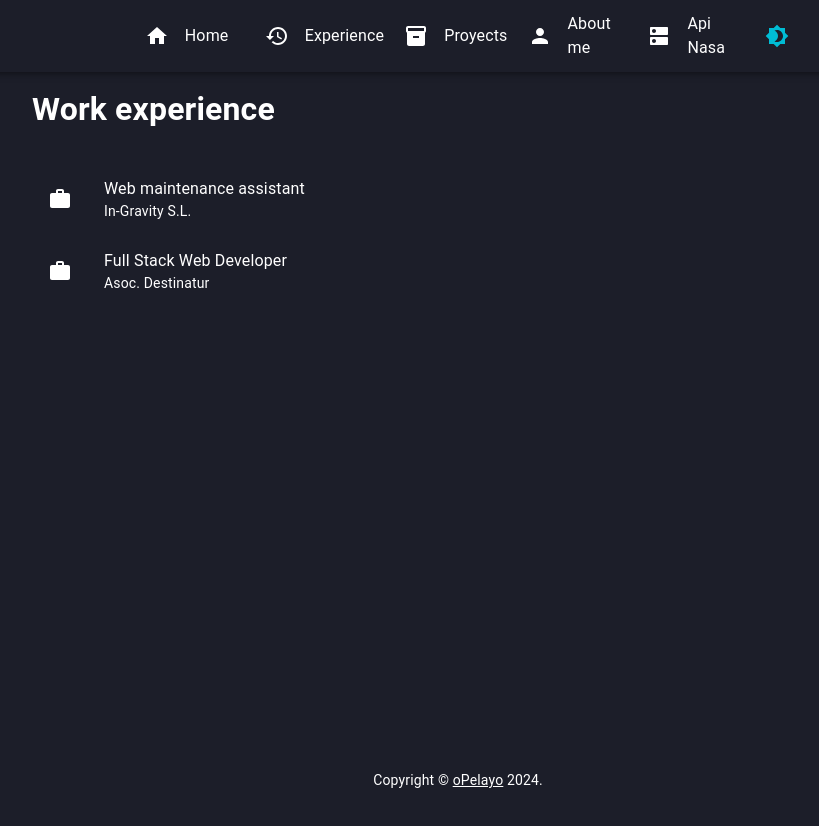
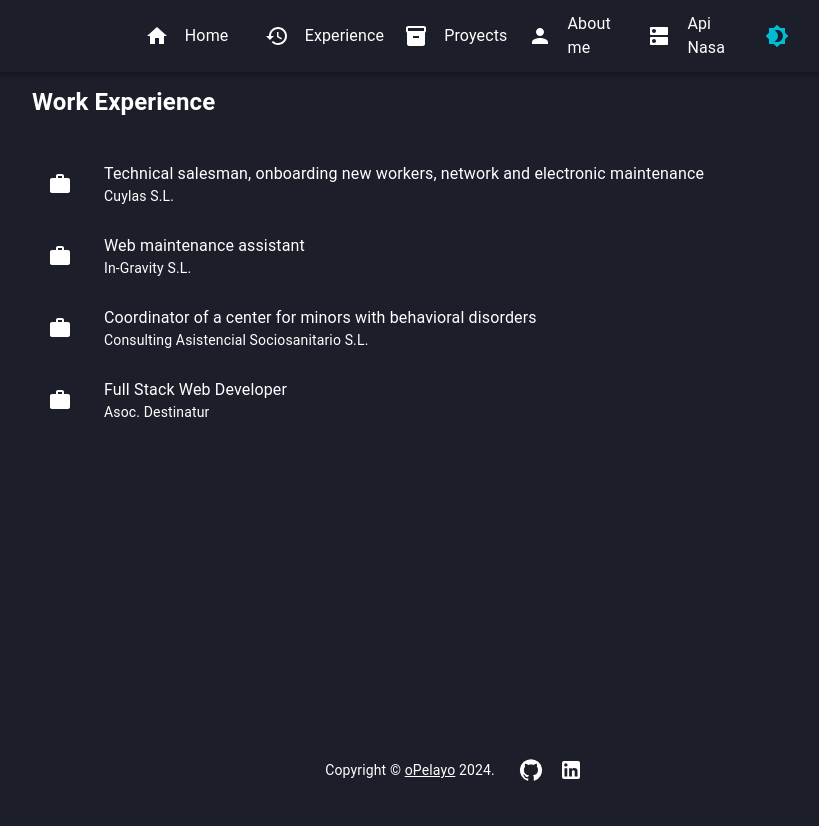
Before and after one commit to oPelayo/portfolio, a React (Create React App) app: page /experience in a window 1280 px wide. Shown: the top 826 px of the page, without its empty margins (182-1001 px from the left). Built offline with nearby package versions, Linux system fonts and the light colour scheme.

Commit message:
Addes footer Icons fot github & linkedin Add Proyects Page & routing

```diff
--- a/src/components/Copyright/Copyright.js
+++ b/src/components/Copyright/Copyright.js
@@ -1,29 +1,67 @@
+import React from 'react';
 import Typography from '@mui/material/Typography';
 import Link from '@mui/material/Link';
+import IconButton from '@mui/material/IconButton';
+import GitHubIcon from '@mui/icons-material/GitHub';
+import LinkedInIcon from '@mui/icons-material/LinkedIn';
+import Box from '@mui/material/Box';
 
 function Copyright() {
   return (
-    <Typography
-      variant="body2"
-      color="text.secondary"
-      align="center"
+    <Box
+      component="footer"
       sx={{
         color: 'white',
         position: 'fixed',
-        left:'0px',
+        left: '0px',
         bottom: 0,
         width: '100%',
         backgroundColor: '#1c1e29',
-        padding: '10px'
+        padding: '10px',
+        display: 'flex',
+        justifyContent: 'center',
+        alignItems: 'center',
+        gap: 2,
       }}
     >
-      {'Copyright © '}
-      <Link color="inherit" href="https://www.linkedin.com/in/opelayo">
-        oPelayo
-      </Link>{' '}
-      {new Date().getFullYear()}
-      {'.'}
-    </Typography>
+      {/* Texto de Copyright */}
+      <Typography
+        variant="body2"
+        color="text.secondary"
+        component="div"
+        sx={{ color: 'white' }}
+      >
+        {'Copyright © '}
+        <Link color="inherit" href="mailto:opelayodev@gmail.com">
+          oPelayo
+        </Link>{' '}
+        {new Date().getFullYear()}
+        {'.'}
+      </Typography>
+
+      {/* Iconos de redes sociales a la derecha */}
+      <Box>
+        <IconButton
+          component={Link}
+          href="https://github.com/tu-github-username"
+          target="_blank"
+          rel="noopener noreferrer"
+          sx={{ color: 'white' }}
+        >
+          <GitHubIcon />
+        </IconButton>
+
+        <IconButton
+          component={Link}
+          href="https://www.linkedin.com/in/opelayo"
+          target="_blank"
+          rel="noopener noreferrer"
+          sx={{ color: 'white' }}
+        >
+          <LinkedInIcon />
+        </IconButton>
+      </Box>
+    </Box>
   );
 }
 
--- a/src/components/Navbar/Navbar.js
+++ b/src/components/Navbar/Navbar.js
@@ -40,7 +40,7 @@ const Navbar = ({ toggleTheme, isDarkMode }) => {
               padding: "0 10px",
               borderBottom:
                 item.route === activeLink ? "2px solid #00bcd4" : "none",
-              color: item.route === activeLink ? "#00bcd4" : "#1c1e29",
+              color: item.route === activeLink ? "#00bcd4" : (isDarkMode ? "#f5f5f5" : "#1c1e29"),
               transition: "color 0.3s ease-in-out",
               "&:hover": {
                 color: "#00bcd4",
@@ -53,7 +53,7 @@ const Navbar = ({ toggleTheme, isDarkMode }) => {
         ))}
          <ListItem onClick={toggleTheme} sx={{
             padding: "0 10px",
-            color:'#1c1e29',
+            color: isDarkMode ? "#f5f5f5" : "#1c1e29",
             transition: "color 0.3s ease-in-out",
                 "&:hover": {
                 color: "#00bcd4",
@@ -64,7 +64,7 @@ const Navbar = ({ toggleTheme, isDarkMode }) => {
           <ListItemIcon sx={{ color:'00bcd4' }}>
             {isDarkMode ? <Brightness7Icon /> : <Brightness4Icon />}
           </ListItemIcon>
-          <ListItemText primary="Toggle Theme" sx={{ color: '#1c1e29', transition: "color 0.3s ease-in-out",
+          <ListItemText primary="Toggle Theme" sx={{ color: isDarkMode ? "#f5f5f5" : "#1c1e29", transition: "color 0.3s ease-in-out",
               "&:hover": {
                 color: "#00bcd4",
               },
@@ -104,6 +104,7 @@ const Navbar = ({ toggleTheme, isDarkMode }) => {
           {/* Mobile menu button */}
           <Box sx={{ display: "flex", alignItems: "center" }}>
             <IconButton
+              aria-label="Open navigation menu"
               color="inherit"
               edge="start"
               onClick={handleDrawerToggle}
@@ -146,8 +147,10 @@ const Navbar = ({ toggleTheme, isDarkMode }) => {
                     },
                   }}
                 >
-                  <ListItemIcon sx={{ color: scrolling && isDarkMode ? "#f5f5f5" : "#fff" }}>
-                    {item.icon}
+                  <ListItemIcon aria-label="Open navigation menu"
+                    sx={{ color: scrolling && isDarkMode ? "#f5f5f5" : "#fff" }}
+                  >
+                        {item.icon}
                   </ListItemIcon>
                   <ListItemText primary={item.label} />
                 </ListItem>
--- a/src/pages/Experience.js
+++ b/src/pages/Experience.js
@@ -1,15 +1,29 @@
-import React from 'react';
-import { List, ListItem, ListItemIcon, ListItemText } from '@mui/material';
-import WorkIcon from '@mui/icons-material/Work';
-import { useTheme } from '@mui/material/styles';
+import React from "react";
+import { List, ListItem, ListItemIcon, ListItemText } from "@mui/material";
+import WorkIcon from "@mui/icons-material/Work";
+import { useTheme } from "@mui/material/styles";
 
 function Experience() {
   const theme = useTheme();
 
   return (
     <div>
-        <h1>Work experience</h1>
-        <List>
+      <h2 style={{ color: theme.palette.text.primary }}>Work Experience</h2>
+      <List sx={{ backgroundColor: theme.palette.background.default }}>
+        <ListItem>
+          <ListItemIcon sx={{ color: theme.palette.icon.color }}>
+            <WorkIcon />
+          </ListItemIcon>
+          <ListItemText
+            primary="Technical salesman, onboarding new workers, network and electronic maintenance"
+            secondary="Cuylas S.L."
+            sx={{
+              "& .MuiListItem-root": {
+                padding: "8px",
+              },
+            }}
+          />
+        </ListItem>
         <ListItem>
           <ListItemIcon sx={{ color: theme.palette.icon.color }}>
             <WorkIcon />
@@ -17,20 +31,39 @@ function Experience() {
           <ListItemText
             primary="Web maintenance assistant"
             secondary="In-Gravity S.L."
-                sx={{'& .MuiListItem-root': {
-                        padding: '8px'
+            sx={{
+              "& .MuiListItem-root": {
+                padding: "8px",
               },
-                    }} />
+            }}
+          />
         </ListItem>
         <ListItem>
           <ListItemIcon sx={{ color: theme.palette.icon.color }}>
             <WorkIcon />
           </ListItemIcon>
-            <ListItemText primary="Full Stack Web Developer" secondary="Asoc. Destinatur" />
+          <ListItemText
+            primary="Coordinator of a center for minors with behavioral disorders"
+            secondary="Consulting Asistencial Sociosanitario S.L."
+            sx={{
+              "& .MuiListItem-root": {
+                padding: "8px",
+              },
+            }}
+          />
+        </ListItem>
+        <ListItem>
+          <ListItemIcon sx={{ color: theme.palette.icon.color }}>
+            <WorkIcon />
+          </ListItemIcon>
+          <ListItemText
+            primary="Full Stack Web Developer"
+            secondary="Asoc. Destinatur"
+          />
         </ListItem>
       </List>
     </div>
-    )
+  );
 }
 
 export default Experience;
--- /dev/null
+++ b/src/pages/Proyects.js
@@ -0,0 +1,12 @@
+import React from "react";
+
+const Proyects = () => {
+  return (
+    <div>
+      <h1>My Proyects</h1>
+
+    </div>
+  );
+}
+
+export default Proyects;
--- a/src/routingContainer.js
+++ b/src/routingContainer.js
@@ -9,7 +9,7 @@ import Home from './pages/Home';
 import Experience from './pages/Experience';
 import Error from './pages/Error';
 import AboutMe from './pages/AboutMe';
-
+import Proyects from './pages/Proyects';
 
 const RoutingContainer = ({ toggleTheme, isDarkMode }) => {
   const theme = useTheme();
@@ -23,6 +23,7 @@ const RoutingContainer = ({ toggleTheme, isDarkMode }) => {
             <Route path="/" element={<Home />} />
             <Route path="/home" element={<Home />} />
             <Route path="/experience" element={<Experience />} />
+            <Route path="/proyects" element={<Proyects />} />
             <Route path="/aboutme" element={<AboutMe />} />
             <Route path="*" element={<Error />} />
           </Routes>
```
Lines whose indentation alone changed are shown as unchanged.
